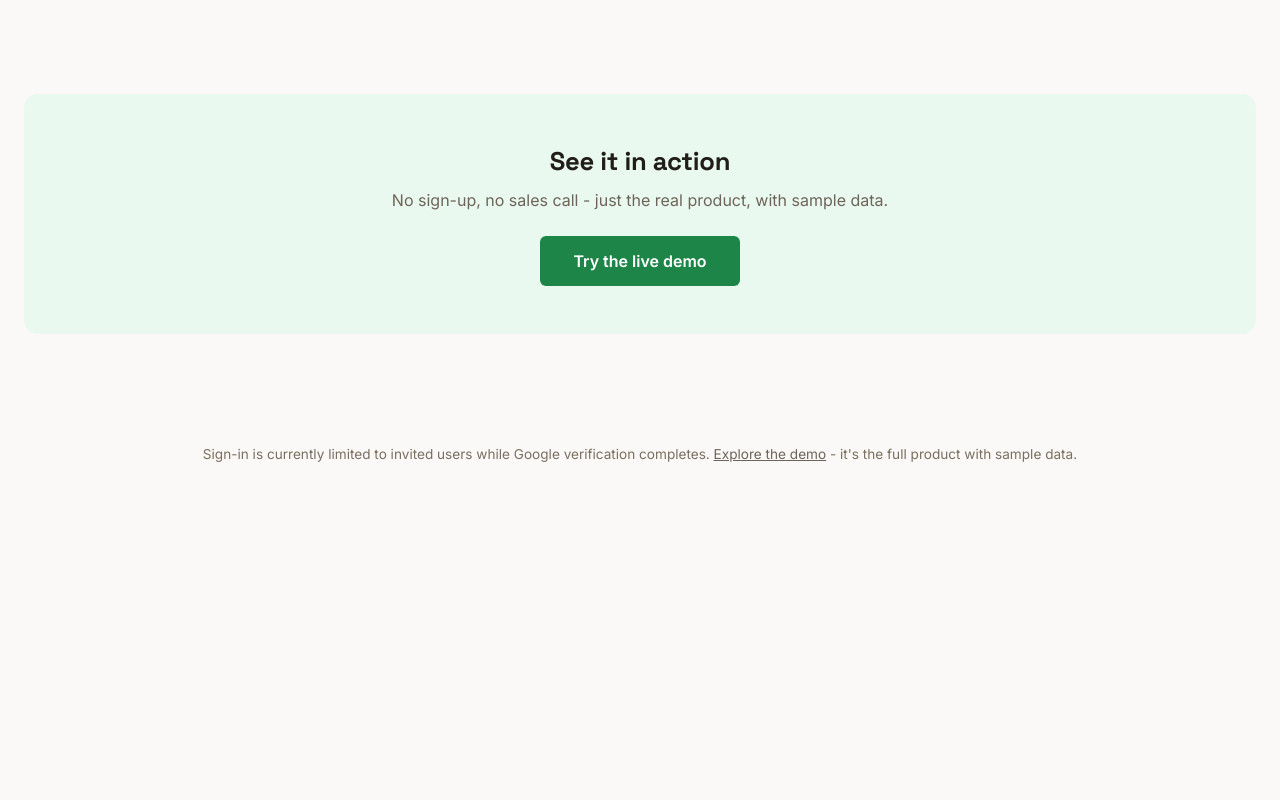
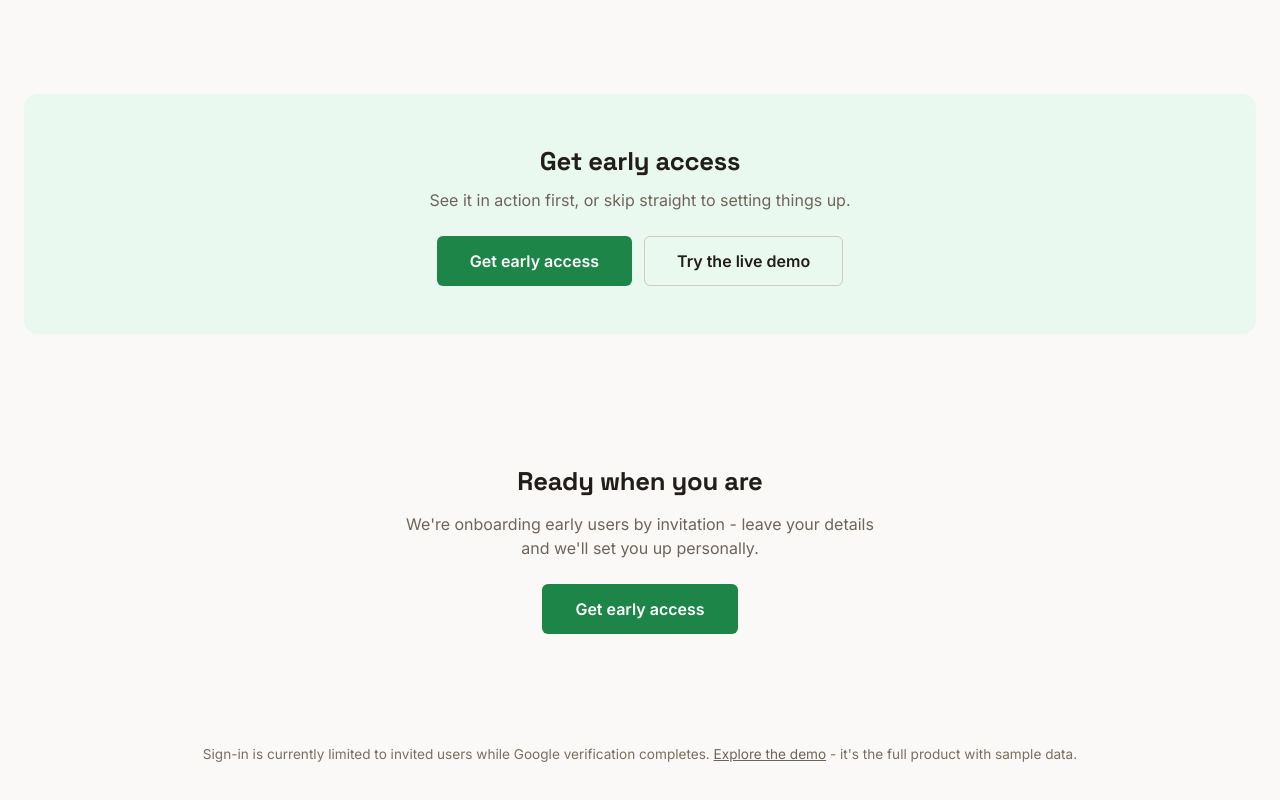
Before and after one commit to sg-555/Rhythm, a plain HTML site: page frontend/landing.html in a window 1280 px wide. Shown: the part 1892-2692 px from the top of the page. Before the commit the page ends 2418 px from the top, so only its background shows below. Drawn offline with Linux system fonts and the light colour scheme; no server answers.

Commit message:
Add early-access lead capture (form CTA) to landing page

```diff
--- a/frontend/landing.html
+++ b/frontend/landing.html
@@ -340,10 +340,13 @@
       gap: var(--sp-3);
     }
 
-    /* The hero's only call to action now - "Sign in" lives in the header
-       alone (see landing-header/.header-signin-link), never duplicated
-       here too. */
-    .btn-primary-cta {
+    /* "Sign in" lives in the header alone (see landing-header/
+       .header-signin-link) - never duplicated in the hero or anywhere else
+       on the page. Everywhere else, it's always this SAME pair: the form
+       (primary conversion goal) and the demo (low-friction, never gated
+       behind the form). */
+    .btn-primary-cta,
+    .btn-secondary-cta {
       display: inline-block;
       font-weight: 600;
       font-size: 1rem;
@@ -352,13 +355,31 @@
       border-radius: var(--radius-sm);
       border: 1px solid transparent;
       transition: background var(--transition), border-color var(--transition), color var(--transition);
-      /* Sage green, STRICTLY the primary action - same reservation the app
-         itself follows (Call/Save/Accept buttons). */
+    }
+
+    /* PRIMARY - sage green, reserved STRICTLY for the main conversion goal
+       (get early access) - same reservation the app itself follows (Call/
+       Save/Accept buttons). */
+    .btn-primary-cta {
       background: var(--accent);
       color: var(--on-accent);
     }
 
     .btn-primary-cta:hover { background: var(--accent-hover); }
+
+    /* SECONDARY - quiet and bordered, deliberately less prominent. The
+       demo is a real, ungated option - just never the visually primary one
+       now that "Get early access" is the main goal. */
+    .btn-secondary-cta {
+      background: transparent;
+      color: var(--ink);
+      border-color: var(--border-strong);
+    }
+
+    .btn-secondary-cta:hover {
+      background: var(--bg-hover);
+      border-color: var(--ink-faint);
+    }
 
     .hero-visual {
       flex: 1 1 340px;
@@ -657,6 +678,28 @@
       margin: 0 0 var(--sp-5) 0;
     }
 
+    .closing-cta-actions {
+      display: flex;
+      flex-wrap: wrap;
+      justify-content: center;
+      gap: var(--sp-3);
+    }
+
+    /* ── Get early access (dedicated section) ─────────────────────────────
+       A second, more detailed conversion moment right before the footer -
+       the closing CTA band above is the quick version; this is the actual
+       "leave your details" destination. See landing.html's top-level
+       comment on why this is a link-out button, not an embedded iframe. */
+    .early-access {
+      text-align: center;
+    }
+
+    .early-access p {
+      color: var(--ink-muted);
+      max-width: 48ch;
+      margin: 0 auto var(--sp-5) auto;
+    }
+
     /* ── Footer ───────────────────────────────────────────────────────── */
     .landing-footer {
       text-align: center;
@@ -691,7 +734,7 @@
     }
 
     @media (max-width: 480px) {
-      .btn-primary-cta {
+      .btn-primary-cta, .btn-secondary-cta {
         flex: 1 1 auto;
         text-align: center;
       }
@@ -725,7 +768,8 @@
           <h1>Find your rhythm. Close more.</h1>
           <p class="hero-subhead">The dialing, the notes, and the follow-up are handled - so you can focus on the conversation.</p>
           <div class="hero-actions">
-            <a href="/demo" class="btn-primary-cta">Try the live demo</a>
+            <a href="https://forms.gle/fEfDMfEMecCynkQbA" class="btn-primary-cta" target="_blank" rel="noopener">Get early access</a>
+            <a href="/demo" class="btn-secondary-cta">Try the live demo</a>
           </div>
         </div>
         <!-- A small, self-advancing carousel of stylised product moments -
@@ -860,9 +904,28 @@
 
     <section>
       <div class="closing-cta">
-        <h2>See it in action</h2>
-        <p>No sign-up, no sales call - just the real product, with sample data.</p>
-        <a href="/demo" class="btn-primary-cta">Try the live demo</a>
+        <h2>Get early access</h2>
+        <p>See it in action first, or skip straight to setting things up.</p>
+        <div class="closing-cta-actions">
+          <a href="https://forms.gle/fEfDMfEMecCynkQbA" class="btn-primary-cta" target="_blank" rel="noopener">Get early access</a>
+          <a href="/demo" class="btn-secondary-cta">Try the live demo</a>
+        </div>
+      </div>
+    </section>
+
+    <!-- The actual "leave your details" destination - a plain link-out
+         button rather than an embedded Google Form iframe. Google Forms
+         iframes bring their OWN fixed styling (font, colours, no dark mode
+         support at all) that can't be reached from the host page's CSS, so
+         embedding one here would sit inside this page looking like a
+         completely different product, especially in dark mode. A styled
+         button that opens the real form in a new tab keeps the page fully
+         consistent instead. -->
+    <section class="early-access">
+      <div class="wrap">
+        <h2>Ready when you are</h2>
+        <p>We're onboarding early users by invitation - leave your details and we'll set you up personally.</p>
+        <a href="https://forms.gle/fEfDMfEMecCynkQbA" class="btn-primary-cta" target="_blank" rel="noopener">Get early access</a>
       </div>
     </section>
   </main>
```
